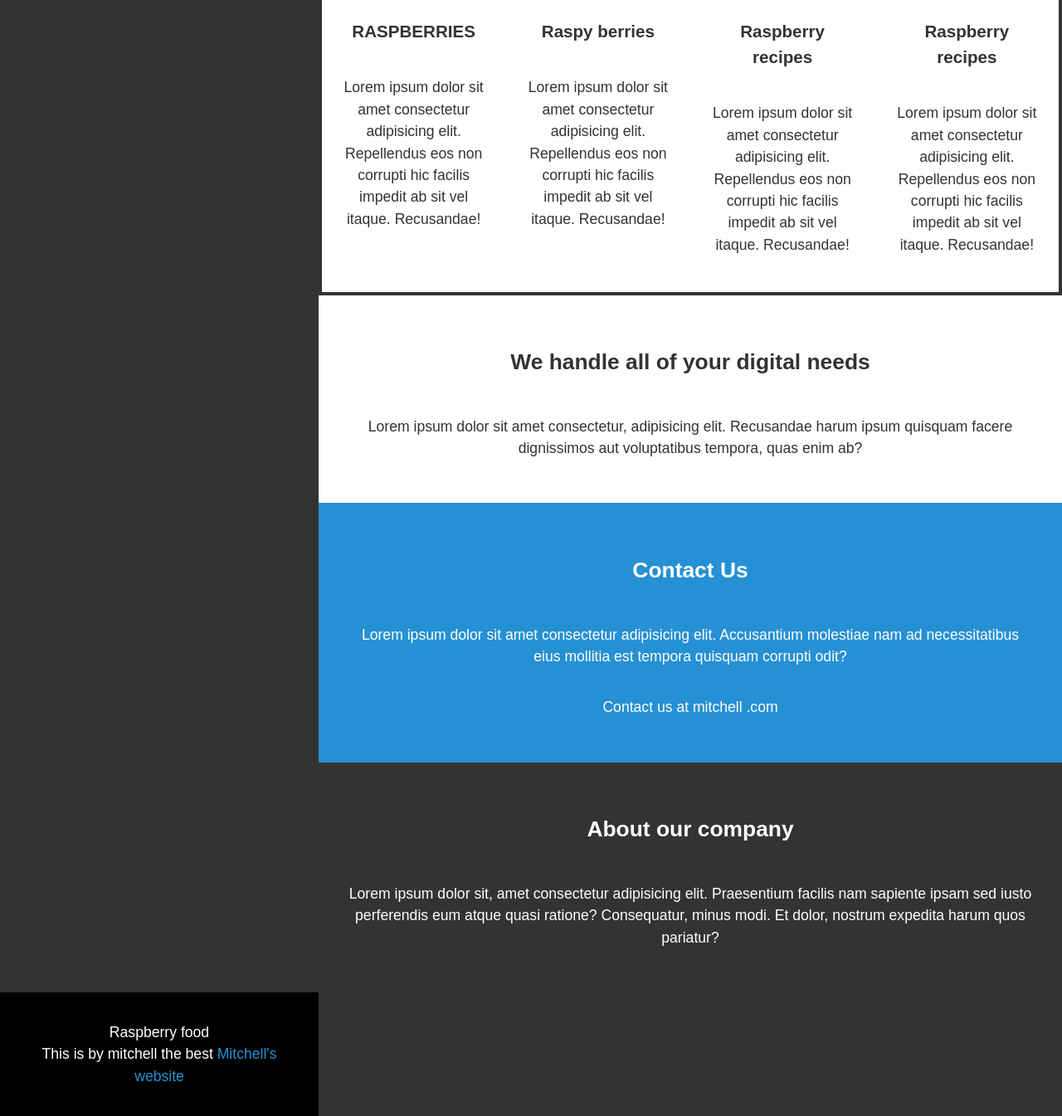
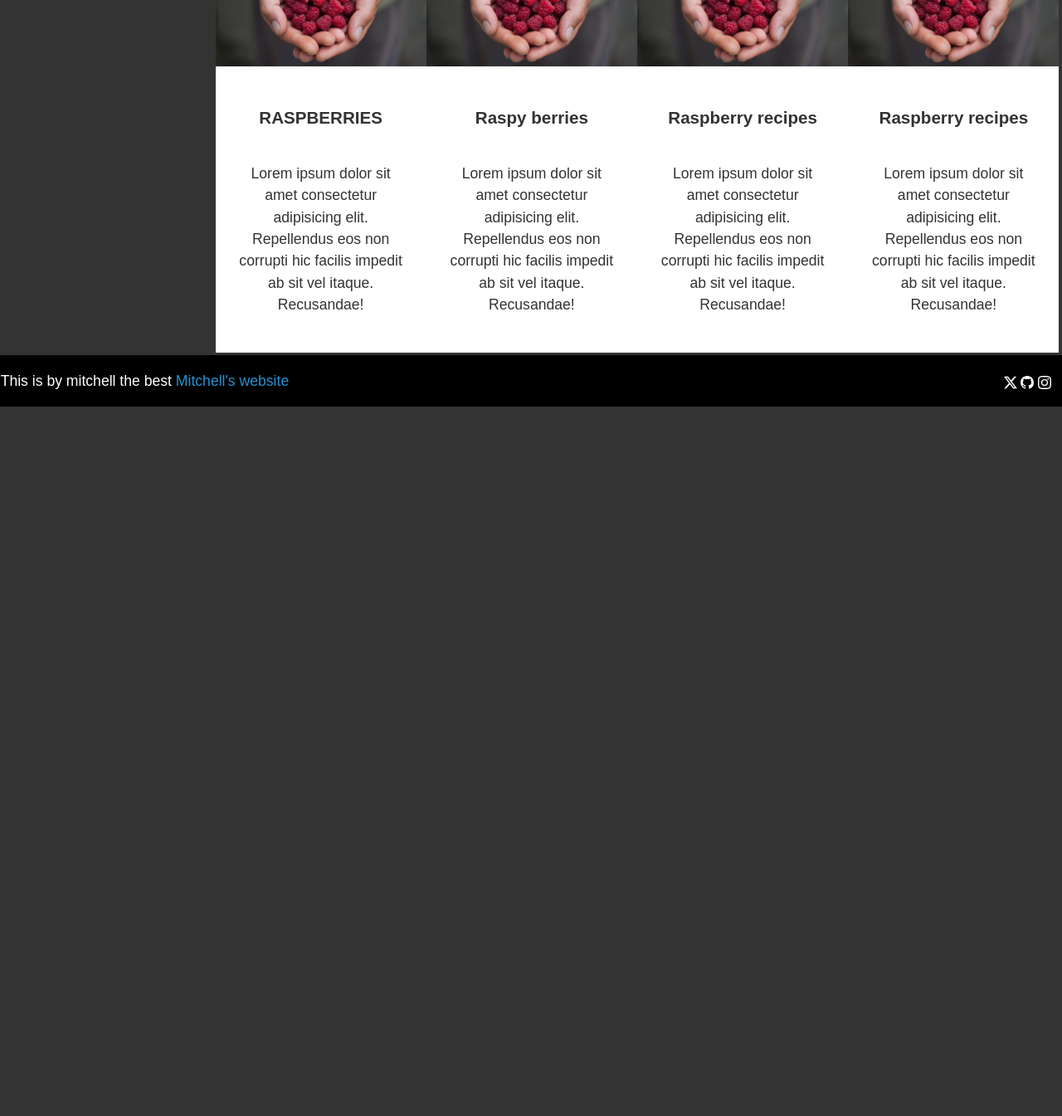
Before and after one commit to knighthawk4227/Comp1537, a plain HTML site: page assignment 3/Assignment_3.html in a window 1280 px wide. Shown: the part 895-2240 px from the top of the page at 83% size. After the commit the page ends 1385 px from the top, so only its background shows below. Drawn offline with Linux system fonts and the light colour scheme.

Commit message:
adding more to my website

```diff
--- a/assignment 3/Assignment_3.html
+++ b/assignment 3/Assignment_3.html
@@ -8,7 +8,7 @@
 </head>
 <body>
   <!-- header-->
-    <header class="showcase" class="grid-1">
+    <header class="showcase">
       <div class="showcase-header">
         <div class="bg-image">
           <img src="./raspberry_pi.png" alt="pi">
@@ -18,6 +18,8 @@
           <a href="#section-b" class="btn">Read more</a>
           <a href="#section-b" class="btn">About</a>
         </div>
+        <div class="more-links"> This is a<a href="https://www.worldchatclock.com/?a%5B0%5D%5Bname%5D=Langley&a%5B0%5D%5Btz%5D=America%2FVancouver&a%5B0%5D%5BisHome%5D=true&a%5B1%5D%5Bname%5D=London&a%5B1%5D%5Btz%5D=Europe%2FLondon&a%5B1%5D%5BisHome%5D=false&a%5B2%5D%5Bname%5D=New+York+City&a%5B2%5D%5Btz%5D=America%2FNew_York&a%5B2%5D%5BisHome%5D=false&a%5B3%5D%5Bname%5D=Tokyo&a%5B3%5D%5Btz%5D=Asia%2FTokyo&a%5B3%5D%5BisHome%5D=false&a%5B4%5D%5Bname%5D=E.+South+Amer.+ST&a%5B4%5D%5Btz%5D=America%2FSao_Paulo&a%5B4%5D%5BisHome%5D=false&isAP=1">
+          link</a></div>
       </div>
     </header>
 
@@ -84,35 +86,20 @@
           </li>
         </ul>
       </section>
-
-      <!--Section c-->
-      <section id="section-c" class="grid">
-        <div class="content-wrap">
-          <h2 class="content-title">We handle all of your digital needs </h2>
-          <p>Lorem ipsum dolor sit amet consectetur, adipisicing elit. Recusandae harum ipsum quisquam
-             facere dignissimos aut voluptatibus tempora, quas enim ab?</p>
-        </div>
-      </section>
-
-      <!-- Sectiond-->
-      <section id="section-d" class="grid">
-        <div class="box">
-          <h2 class="content-title">Contact Us</h2>
-          <p>Lorem ipsum dolor sit amet consectetur adipisicing elit. Accusantium molestiae nam ad
-            necessitatibus eius mollitia est tempora quisquam corrupti odit?</p>
-          <p>Contact us at mitchell .com</p>
-        </div>
-        <div class="box">
-          <h2 class="content-title"> About our company</h2>
-          <p>Lorem ipsum dolor sit, amet consectetur adipisicing elit. Praesentium facilis nam sapiente ipsam sed iusto perferendis
-             eum atque quasi ratione? Consequatur, minus modi. Et dolor, nostrum expedita harum quos pariatur?</p>
-        </div>
-      </section>
     </main>
     <!-- footer -->
-     <footer id="main-footer" class="grid">
-      <div>Raspberry food </div>
-      <div>This is by mitchell the best <a href="https://github.com/knighthawk4227" target="_blank">Mitchell's website</a></div>
-     </footer>
+    <footer id="main-footer">
+     <div class="watermark">
+     <div class="left">This is by mitchell the best <a href="https://github.com/knighthawk4227" target="_blank">Mitchell's website</a></div>
+     </div>
+     <div class="right"><svg xmlns="http://www.w3.org/2000/svg" width="16" height="16" fill="currentColor" class="bi bi-twitter-x" viewBox="0 0 16 16">
+      <path d="M12.6.75h2.454l-5.36 6.142L16 15.25h-4.937l-3.867-5.07-4.425 5.07H.316l5.733-6.57L0 .75h5.063l3.495 4.633L12.601.75Zm-.86 13.028h1.36L4.323 2.145H2.865z"/>
+    </svg>  <svg xmlns="http://www.w3.org/2000/svg" width="16" height="16" fill="currentColor" class="bi bi-github" viewBox="0 0 16 16">
+      <path d="M8 0C3.58 0 0 3.58 0 8c0 3.54 2.29 6.53 5.47 7.59.4.07.55-.17.55-.38 0-.19-.01-.82-.01-1.49-2.01.37-2.53-.49-2.69-.94-.09-.23-.48-.94-.82-1.13-.28-.15-.68-.52-.01-.53.63-.01 1.08.58 1.23.82.72 1.21 1.87.87 2.33.66.07-.52.28-.87.51-1.07-1.78-.2-3.64-.89-3.64-3.95 0-.87.31-1.59.82-2.15-.08-.2-.36-1.02.08-2.12 0 0 .67-.21 2.2.82.64-.18 1.32-.27 2-.27s1.36.09 2 .27c1.53-1.04 2.2-.82 2.2-.82.44 1.1.16 1.92.08 2.12.51.56.82 1.27.82 2.15 0 3.07-1.87 3.75-3.65 3.95.29.25.54.73.54 1.48 0 1.07-.01 1.93-.01 2.2 0 .21.15.46.55.38A8.01 8.01 0 0 0 16 8c0-4.42-3.58-8-8-8"/>
+    </svg> <svg xmlns="http://www.w3.org/2000/svg" width="16" height="16" fill="currentColor" class="bi bi-instagram" viewBox="0 0 16 16">
+      <path d="M8 0C5.829 0 5.556.01 4.703.048 3.85.088 3.269.222 2.76.42a3.9 3.9 0 0 0-1.417.923A3.9 3.9 0 0 0 .42 2.76C.222 3.268.087 3.85.048 4.7.01 5.555 0 5.827 0 8.001c0 2.172.01 2.444.048 3.297.04.852.174 1.433.372 1.942.205.526.478.972.923 1.417.444.445.89.719 1.416.923.51.198 1.09.333 1.942.372C5.555 15.99 5.827 16 8 16s2.444-.01 3.298-.048c.851-.04 1.434-.174 1.943-.372a3.9 3.9 0 0 0 1.416-.923c.445-.445.718-.891.923-1.417.197-.509.332-1.09.372-1.942C15.99 10.445 16 10.173 16 8s-.01-2.445-.048-3.299c-.04-.851-.175-1.433-.372-1.941a3.9 3.9 0 0 0-.923-1.417A3.9 3.9 0 0 0 13.24.42c-.51-.198-1.092-.333-1.943-.372C10.443.01 10.172 0 7.998 0zm-.717 1.442h.718c2.136 0 2.389.007 3.232.046.78.035 1.204.166 1.486.275.373.145.64.319.92.599s.453.546.598.92c.11.281.24.705.275 1.485.039.843.047 1.096.047 3.231s-.008 2.389-.047 3.232c-.035.78-.166 1.203-.275 1.485a2.5 2.5 0 0 1-.599.919c-.28.28-.546.453-.92.598-.28.11-.704.24-1.485.276-.843.038-1.096.047-3.232.047s-2.39-.009-3.233-.047c-.78-.036-1.203-.166-1.485-.276a2.5 2.5 0 0 1-.92-.598 2.5 2.5 0 0 1-.6-.92c-.109-.281-.24-.705-.275-1.485-.038-.843-.046-1.096-.046-3.233s.008-2.388.046-3.231c.036-.78.166-1.204.276-1.486.145-.373.319-.64.599-.92s.546-.453.92-.598c.282-.11.705-.24 1.485-.276.738-.034 1.024-.044 2.515-.045zm4.988 1.328a.96.96 0 1 0 0 1.92.96.96 0 0 0 0-1.92m-4.27 1.122a4.109 4.109 0 1 0 0 8.217 4.109 4.109 0 0 0 0-8.217m0 1.441a2.667 2.667 0 1 1 0 5.334 2.667 2.667 0 0 1 0-5.334"/>
+    </svg>
+  </div>
+    </footer>
 </body>
 </html>
--- a/assignment 3/style3.css
+++ b/assignment 3/style3.css
@@ -155,7 +155,6 @@ p {
 /*footer */
 
 #main-footer {
-    padding: 2em;
     background: #000;
     color: #fff;
     text-align: center;
@@ -165,6 +164,31 @@ p {
     color:#2690d4;
     text-decoration: none;
 }
+.more-links {
+    display: none;
+}
+#main-footer{
+    width: 100vw;
+    padding: .5pt;
+    position: relative;
+
+}
+
+#main-footer .watermark {
+    text-align: left;
+
+    height: 1vh;
+}
+#main-footer .left {
+    position: absolute;
+    top: 50%;
+    transform: translate(0, -50%);
+}
+#main-footer .right{
+    text-align: right;
+    margin: 10pt;
+}
+
 
 /*Media queries */
 
@@ -178,7 +202,7 @@ p {
     .showcase-header {
         padding: 12pt;
     }
-    .links {
+    .links{
         position: absolute;
         right: 0pt;
     }
@@ -216,8 +240,8 @@ p {
         grid-column: 1/4;
     }
 
-    .box, #main-footer div {
-        grid-column: span 4;
+    #main-footer div {
+
     }
 
     #section-b ul {
@@ -237,13 +261,34 @@ p {
         padding: .5em 2em;
         border: none;
     }
+    #main-footer{
+        width: 100vw;
+        padding: .5pt;
+        position: relative;
+
+    }
+
+    #main-footer .watermark {
+        text-align: left;
+
+        height: 1vh;
+    }
+    #main-footer .left {
+        position: absolute;
+        top: 50%;
+        transform: translate(0, -50%);
+    }
+    #main-footer .right{
+        text-align: right;
+        margin: 10pt;
+    }
 
 }
 
 @media(min-width: 1024px) {
     body {
         display: grid;
-        grid-template-columns: 30% 70%;
+        grid-template-columns: 20% 80%;
     }
     .section-b .card {
 
@@ -261,7 +306,45 @@ p {
     .links {
         flex-direction: column;
         right: 1070pt;
-        margin-top: 200pt;
+        margin-top: 50pt;
+    }
+    .more-links {
+        display: grid;
+        grid-column: 1;
+        margin-top: 26pt;
+        max-height: 16pt;
+        position: relative;
+        margin-top: 80pt;
+    }
+    .more-links a {
+
+    }
+    .more-links :hover {
+        color: #2690d4;
+    }
+    .more-links :visited {
+        color: #2690d4;
+    }
+    #main-footer{
+        width: 100vw;
+        padding: .5pt;
+        position: relative;
+
+    }
+
+    #main-footer .watermark {
+        text-align: left;
+
+        height: 1vh;
+    }
+    #main-footer .left {
+        position: absolute;
+        top: 50%;
+        transform: translate(0, -50%);
+    }
+    #main-footer .right{
+        text-align: right;
+        margin: 10pt;
     }
 
     .links a {
@@ -312,10 +395,6 @@ p {
         grid-column: 1/4;
     }
 
-    .box, #main-footer div {
-        grid-column: span 4;
-    }
-
     #section-b ul {
         display: flex;
         grid-column: 2/6;
```
